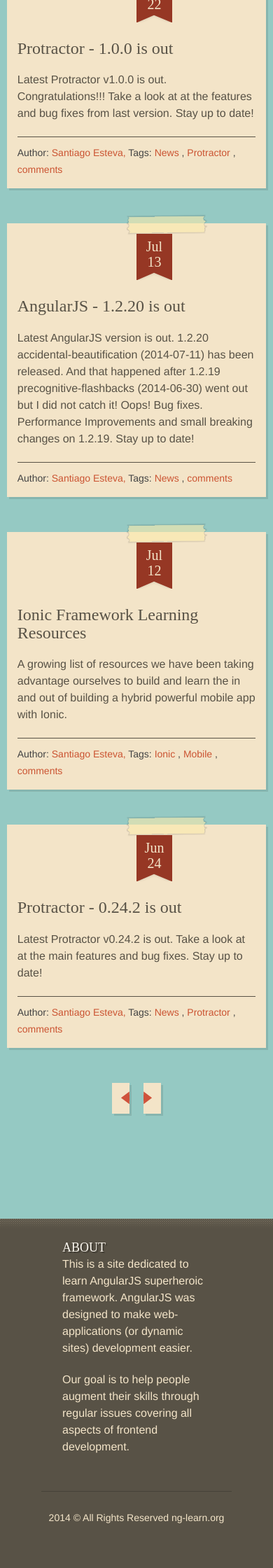
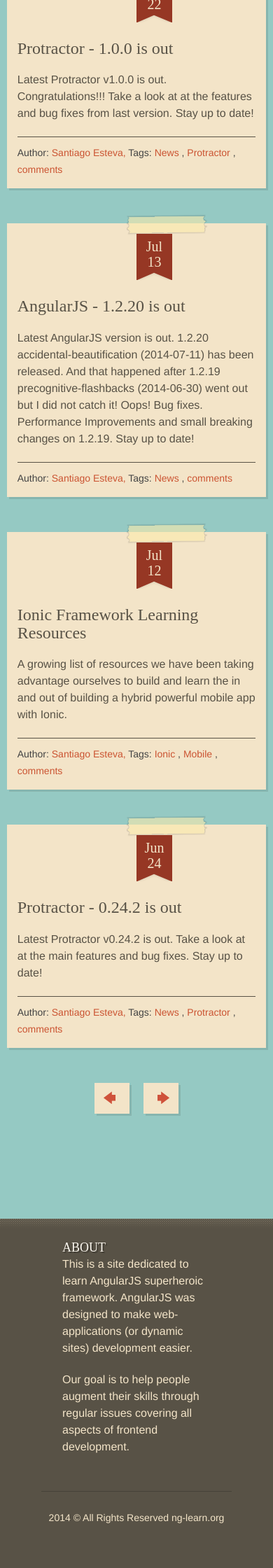
Before and after one commit to ng-learn-org/ng-learn-org.github.io, a Jekyll site: the page built from index.html, in a window 390 px wide. Shown: the part 688-2928 px from the top of the page at 70% size. Built offline with Jekyll 4.4.1, drawn with Linux system fonts in a browser that asks for light colours; nearby versions of some CDN libraries; some web fonts are replaced; Markdown is read by kramdown in place of the engine named in the settings; the list of posts is cut into pages by our own code; comment, search, counter and statistics services are not loaded.

Commit message:
Updated prev/next buttons size

```diff
--- a/css/lessframework.css
+++ b/css/lessframework.css
@@ -203,7 +203,7 @@ px      68    160    252    */
     text-indent: -9000px;
   }
   #main .page-navigation div {
-    width: 25px;
+  /*  width: 25px;*/
   }
   /* MOBILE SIDEBAR ----------------------------------------------------*/#sidebar {
     width: 260px;
```
